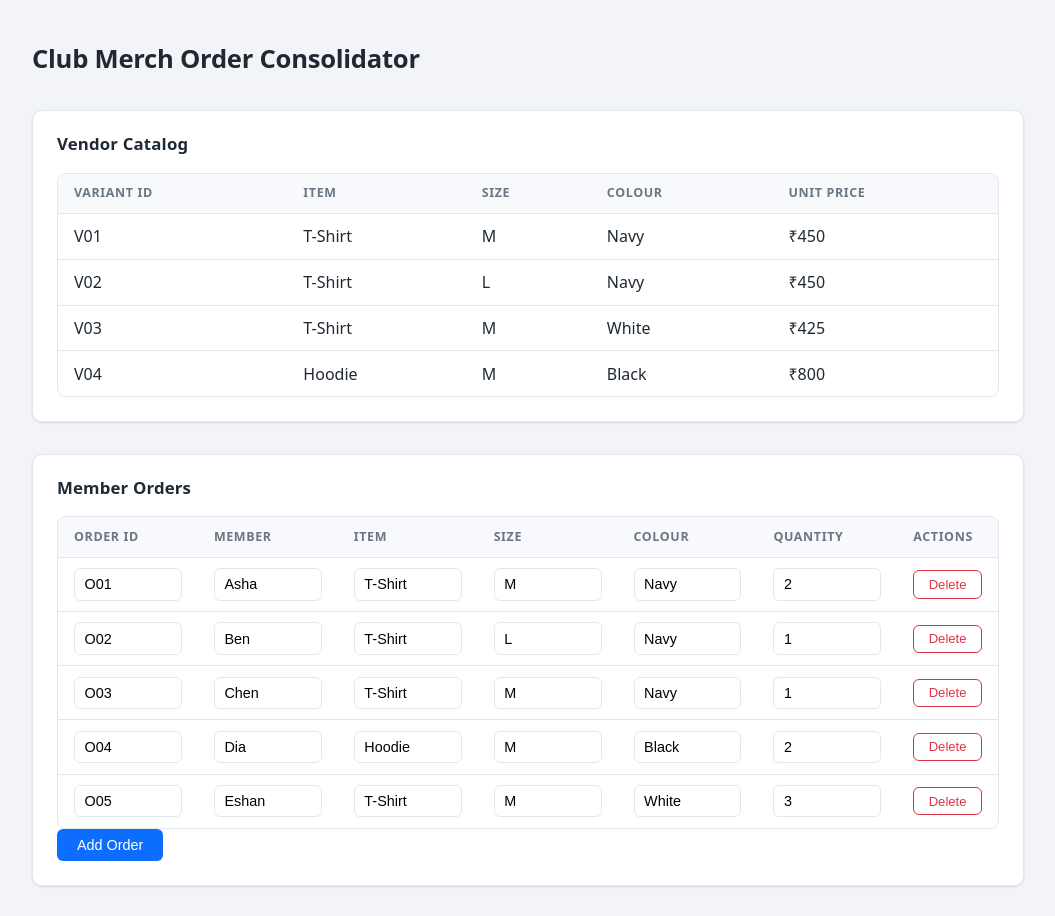
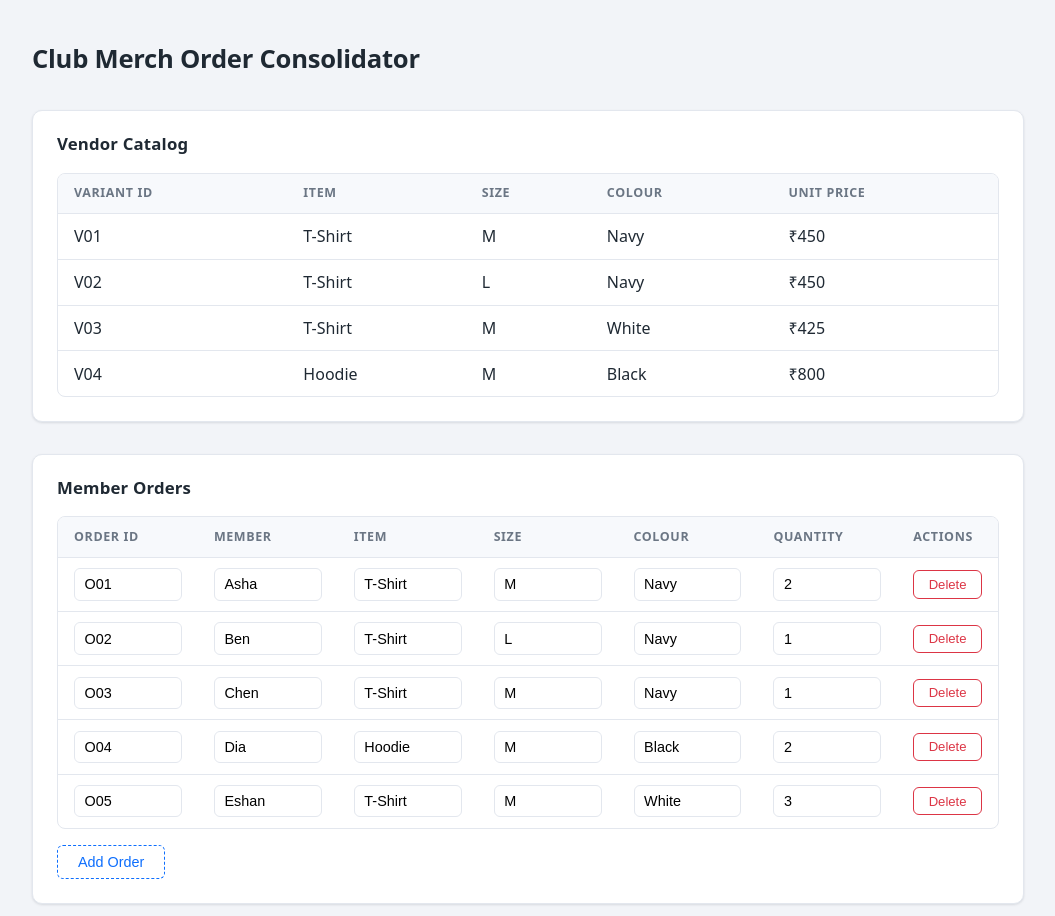
Before and after one commit to joshi-006/cisco_ps, a React (Vite) app: page / in a window 1280 px wide. Shown: the top 916 px of the page, without its empty margins (112-1167 px from the left). Built offline with nearby package versions, Linux system fonts and the light colour scheme.

Commit message:
edited app.jsx

```diff
--- a/src/App.jsx
+++ b/src/App.jsx
@@ -22,6 +22,19 @@ function App() {
     setError(null);
   };
 
+  const handleAddOrder = () => {
+    const newOrder = {
+      uid: `u${Date.now()}`,
+      orderId: '',
+      member: '',
+      item: '',
+      size: '',
+      colour: '',
+      quantity: '',
+    };
+    handleOrdersChange([...orders, newOrder]);
+  };
+
   const handleConsolidate = () => {
     const validationError = validateOrders(orders);
     if (validationError) {
@@ -33,28 +46,19 @@ function App() {
       setError(null);
     }
   };
+
   const handleReset = () => {
     setOrders(getBuiltInOrders());
     setResult(null);
     setError(null);
   };
+
   const handleClearAll = () => {
     setOrders([]);
     setResult(null);
     setError(null);
   };
-  const handleAddOrder = () => {
-       const newOrder = {
-         uid: `u${Date.now()}`,
-         orderId: '',
-         member: '',
-         item: '',
-         size: '',
-         colour: '',
-         quantity: '',
-       };
-       updateOrders([...orders, newOrder]);
-  };
+
   return (
     <>
       <h1 className="app-title">Club Merch Order Consolidator</h1>
--- a/src/components/OrderTable.jsx
+++ b/src/components/OrderTable.jsx
@@ -41,7 +41,9 @@ function OrderTable({ orders, onOrdersChange, onAddOrder }) {
           ))}
         </tbody>
       </table>
-      <button onClick={onAddOrder}>Add Order</button>
+      <button className="add-order" onClick={onAddOrder}>
+        Add Order
+      </button>
     </div>
   );
 }
--- a/src/styles/theme.css
+++ b/src/styles/theme.css
@@ -143,6 +143,17 @@ td button:hover {
   color: #fff;
 }
 
+.add-order {
+  margin-top: 1rem;
+  background: transparent;
+  color: var(--color-accent);
+  border: 1px dashed var(--color-accent);
+}
+
+.add-order:hover {
+  background: rgba(13, 110, 253, 0.08);
+}
+
 .controls {
   display: flex;
   gap: 0.75rem;
--- a/vite.config.js
+++ b/vite.config.js
@@ -1,10 +1,12 @@
 import { defineConfig } from "vite";
 import react from "@vitejs/plugin-react";
 
-export default defineConfig(({ command }) => ({
-  base: command === "build" ? "/cisco_ps/" : "/",
+// Served from https://joshi-006.github.io/cisco_ps/, so the base path applies
+// in dev and preview too — keeping them identical to production.
+export default defineConfig({
+  base: "/cisco_ps/",
   plugins: [react()],
   test: {
     environment: "node",
   },
-}));
+});
```
Lines whose indentation alone changed are shown as unchanged.
